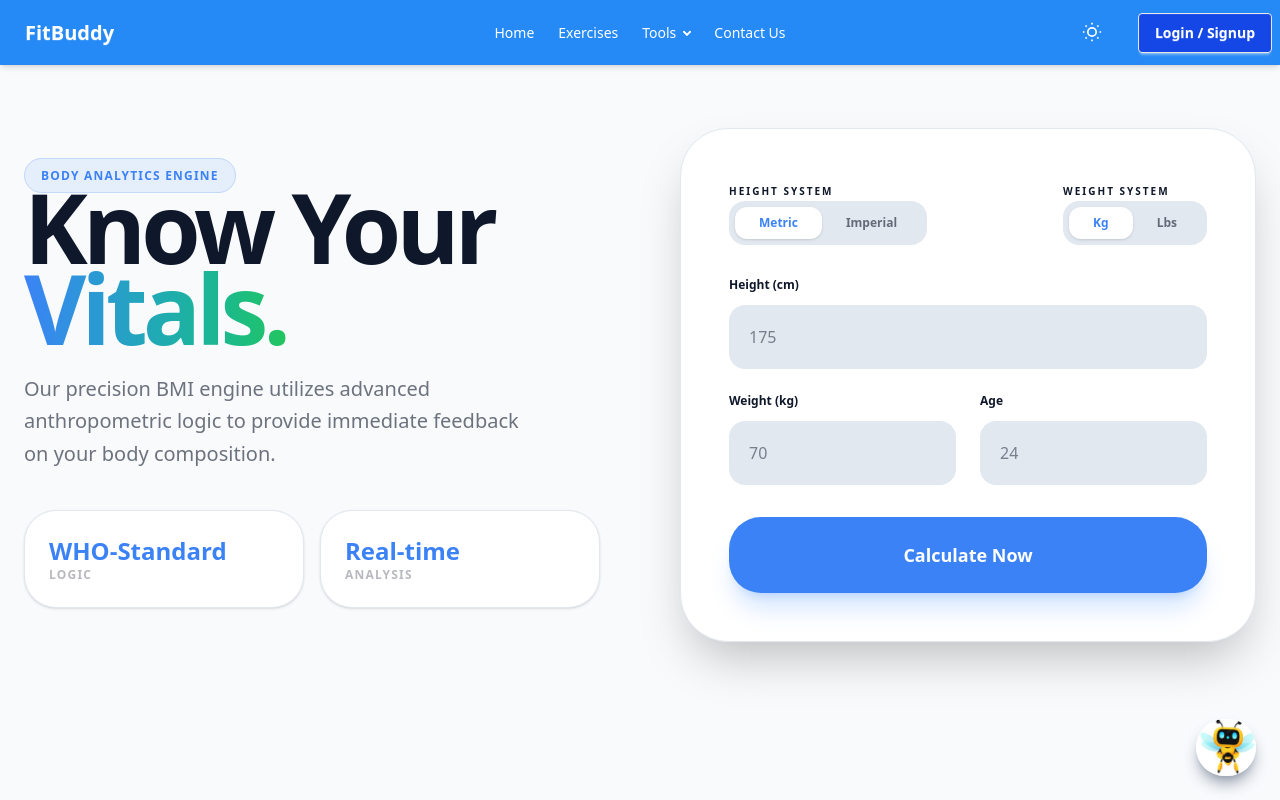
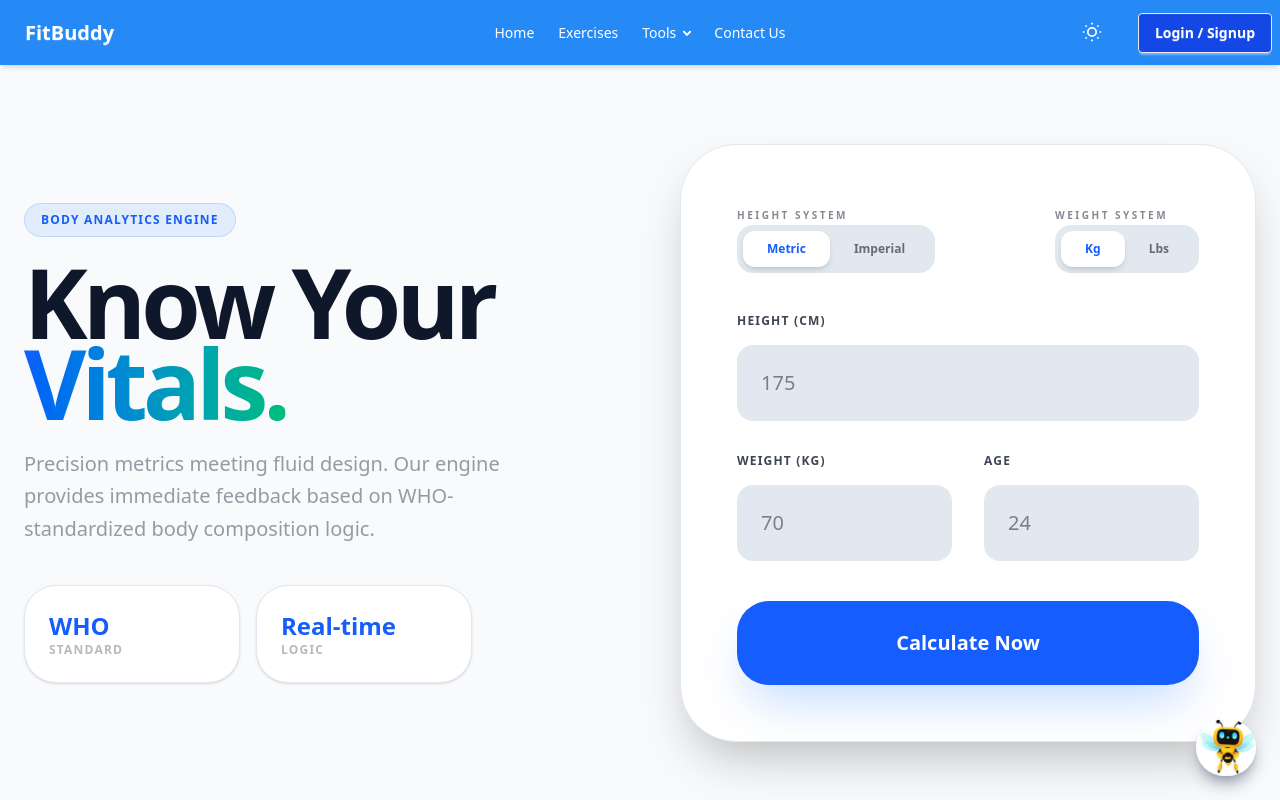
Before and after one commit to Swadhin-kar/Fit-Buddy, a React (Vite) app in the folder Frontend/: page /bmi-calculator in a window 1280 px wide. Shown: the top 800 px of the page. Built offline with nearby package versions, Linux system fonts and the light colour scheme; no server answers.

Commit message:
fix: bmi page underflow issue

```diff
--- a/Frontend/src/pages/Bmi.jsx
+++ b/Frontend/src/pages/Bmi.jsx
@@ -1,6 +1,10 @@
-import { useState } from "react";
+import React, { useState } from "react";
 import { motion, AnimatePresence } from "framer-motion";
 import toast from "react-hot-toast";
+
+// Premium transition configuration
+const smoothTransition = { duration: 1.2, ease: [0.22, 1, 0.36, 1] };
+const springTransition = { type: "spring", stiffness: 50, damping: 15 };
 
 const Bmi = () => {
   const [formData, setFormData] = useState({
@@ -11,233 +15,260 @@ const Bmi = () => {
   const [isMeter, setIsMeter] = useState(true);
   const [isKg, setIsKg] = useState(true);
 
-  const handleSubmit = (e) => {
-    e.preventDefault();
-    let height, weight;
-
-    // Height Calculation
-    if (!isMeter) {
-      const ft = Number(formData.ft) || 0;
-      const inches = Number(formData.in) || 0;
-      height = ((ft * 12) + inches) * 2.54;
-    } else {
-      height = Number(formData.height);
-    }
-
-    if (height <= 0) {
-      toast.error("Please enter a valid height.");
-      return;
-    }
-
-    // Weight Calculation
-    weight = Number(formData.weight);
-    if (!weight || weight <= 0) {
-      toast.error("Please enter a valid weight.");
-      return;
-    }
-
-    if (!isKg) weight *= 0.453592; // Precise lb to kg conversion
-
-    const bmi = weight / ((height / 100) ** 2);
-    setBmiResult(bmi);
-  };
-
   const handleChange = (e) => {
     const { name, value } = e.target;
     setFormData((prev) => ({ ...prev, [name]: value }));
   };
 
+  const handleSubmit = (e) => {
+    e.preventDefault();
+    let h = Number(formData.height);
+    let w = Number(formData.weight);
+
+    // Normalizing Height to cm
+    if (!isMeter) {
+      const feet = Number(formData.ft) || 0;
+      const inches = Number(formData.in) || 0;
+      h = ((feet * 12) + inches) * 2.54;
+    }
+
+    if (h <= 0 || !w || w <= 0) {
+      toast.error("Please enter valid metrics.");
+      return;
+    }
+
+    // Normalizing Weight to both units for display
+    const weightInKg = isKg ? w : w * 0.453592;
+    const weightInLbs = isKg ? w * 2.20462 : w;
+
+    const bmiValue = weightInKg / ((h / 100) ** 2);
+
+    setBmiResult({
+      value: bmiValue,
+      kg: weightInKg.toFixed(1),
+      lbs: weightInLbs.toFixed(1)
+    });
+  };
+
   const getHealthMetadata = (bmi) => {
     if (!bmi) return null;
-    if (bmi < 18.5) return { label: "Underweight", color: "text-blue-500", barColor: "bg-blue-500", advice: "Consider nutrient-dense meals.", icon: "🧬" };
-    if (bmi < 24.9) return { label: "Healthy", color: "text-secondary", barColor: "bg-[rgb(var(--secondary))]", advice: "Perfect balance maintained!", icon: "✨" };
-    if (bmi < 29.9) return { label: "Overweight", color: "text-orange-500", barColor: "bg-orange-500", advice: "Try increasing daily steps.", icon: "🏃" };
-    return { label: "Obese", color: "text-red-500", barColor: "bg-red-500", advice: "Consult a health professional.", icon: "⚠️" };
+    if (bmi < 18.5) return { label: "Underweight", color: "text-blue-500", barColor: "bg-blue-500", advice: "Focus on nutrient-dense meals." };
+    if (bmi < 24.9) return { label: "Healthy", color: "text-emerald-500", barColor: "bg-emerald-500", advice: "Perfect balance maintained!" };
+    if (bmi < 29.9) return { label: "Overweight", color: "text-orange-500", barColor: "bg-orange-500", advice: "Try increasing daily activity." };
+    return { label: "Obese", color: "text-red-500", barColor: "bg-red-500", advice: "Consult a health professional." };
   };
 
-  const health = getHealthMetadata(bmiResult);
+  const health = getHealthMetadata(bmiResult?.value);
 
   return (
-    <div className="min-h-screen w-full bg-[rgb(var(--body-color))] text-[rgb(var(--text-primary))] transition-colors duration-500">
-      <main className="max-w-7xl mx-auto px-6 py-16 lg:py-32 grid lg:grid-cols-2 gap-20 items-center">
+    <div className="min-h-screen w-full bg-[rgb(var(--body-color))] text-[rgb(var(--text-primary))] overflow-x-hidden transition-colors duration-1000 mt-12 pb-20">
+      <main className="max-w-7xl mx-auto px-6 py-12 lg:py-24 grid lg:grid-cols-2 gap-12 lg:gap-20 items-center">
 
-        {/* LEFT: CONTENT & BRANDING */}
+        {/* LEFT: BRANDING & HEADLINE */}
         <motion.div
-          initial={{ opacity: 0, x: -50 }}
+          initial={{ opacity: 0, x: -60 }}
           animate={{ opacity: 1, x: 0 }}
+          transition={smoothTransition}
           className="space-y-10"
         >
           <div className="space-y-6">
-            <span className="px-4 py-2 rounded-full bg-[rgb(var(--primary)/0.1)] text-[rgb(var(--primary))] font-bold text-xs tracking-widest border border-[rgb(var(--primary)/0.2)]">
+            <motion.span
+              initial={{ opacity: 0, y: 10 }}
+              animate={{ opacity: 1, y: 0 }}
+              transition={{ ...smoothTransition, delay: 0.2 }}
+              className="inline-block px-4 py-2 rounded-full bg-blue-500/10 text-blue-600 font-bold text-xs tracking-widest border border-blue-500/20"
+            >
               BODY ANALYTICS ENGINE
-            </span>
+            </motion.span>
             <h1 className="text-6xl lg:text-8xl font-black tracking-tighter leading-[0.85]">
               Know Your <br />
-              <span className="text-transparent bg-clip-text bg-gradient-to-r from-[rgb(var(--primary))] to-[rgb(var(--secondary))]">
+              <span className="text-transparent bg-clip-text bg-gradient-to-r from-blue-600 to-emerald-500">
                 Vitals.
               </span>
             </h1>
-            <p className="text-[rgb(var(--text-muted))] text-xl max-w-lg leading-relaxed">
-              Our precision BMI engine utilizes advanced anthropometric logic to provide immediate feedback on your body composition.
+            <p className="text-[rgb(var(--text-muted))] text-xl max-w-lg leading-relaxed opacity-70">
+              Precision metrics meeting fluid design. Our engine provides immediate feedback based on WHO-standardized body composition logic.
             </p>
           </div>
 
-          <div className="grid grid-cols-2 gap-4">
-            {[
-              { val: "WHO-Standard", label: "Logic" },
-              { val: "Real-time", label: "Analysis" }
-            ].map((stat, i) => (
-              <div key={i} className="p-6 rounded-[2rem] bg-[rgb(var(--card-depth-0))] border border-[rgb(var(--card-depth-1))] shadow-sm">
-                <div className="text-[rgb(var(--primary))] text-2xl font-black">{stat.val}</div>
-                <div className="text-[rgb(var(--text-dim))] text-xs uppercase font-bold tracking-widest">{stat.label}</div>
-              </div>
+          <div className="grid grid-cols-2 gap-4 max-w-md">
+            {[{ v: "WHO", l: "Standard" }, { v: "Real-time", l: "Logic" }].map((item, i) => (
+              <motion.div
+                key={i}
+                initial={{ opacity: 0, scale: 0.9 }}
+                animate={{ opacity: 1, scale: 1 }}
+                transition={{ ...smoothTransition, delay: 0.4 + i * 0.1 }}
+                className="p-6 rounded-[2rem] bg-[rgb(var(--card-depth-0))] border border-[rgb(var(--card-depth-1))] shadow-sm"
+              >
+                <div className="text-blue-600 text-2xl font-black">{item.v}</div>
+                <div className="text-[rgb(var(--text-dim))] text-xs uppercase font-bold tracking-widest">{item.l}</div>
+              </motion.div>
             ))}
           </div>
         </motion.div>
 
-        {/* RIGHT: THE CALCULATOR CARD */}
-        <div className="relative">
-          {/* Decorative Background Blur */}
-          <div className="absolute -inset-10 bg-gradient-to-tr from-[rgb(var(--primary)/0.1)] to-[rgb(var(--secondary)/0.1)] blur-3xl -z-10 rounded-full" />
+        {/* RIGHT: THE CALCULATOR */}
+        <motion.div
+          layout
+          initial={{ opacity: 0, scale: 0.95 }}
+          animate={{ opacity: 1, scale: 1 }}
+          transition={smoothTransition}
+          className="relative w-full"
+        >
+          <div className="absolute -inset-6 bg-gradient-to-tr from-blue-500/10 to-emerald-500/10 blur-[100px] -z-10 rounded-full opacity-50" />
 
           <motion.div
-            initial={{ opacity: 0, scale: 0.9 }}
-            animate={{ opacity: 1, scale: 1 }}
-            className="bg-[rgb(var(--card-depth-0))] border border-[rgb(var(--card-depth-1))] rounded-[3rem] p-8 lg:p-12 shadow-2xl relative overflow-hidden"
+            layout
+            className="bg-[rgb(var(--card-depth-0))] border border-[rgb(var(--card-depth-1))] rounded-[3.5rem] p-8 lg:p-14 shadow-2xl relative"
           >
-            <form onSubmit={handleSubmit} className="space-y-8">
-
-              {/* Unit Toggles */}
-              <div className="flex flex-wrap gap-4 justify-between items-end">
-                <div className="space-y-2">
-                  <label className="text-[10px] font-black uppercase tracking-[0.2em] text-[rgb(var(--text-primary))]">Height System</label>
+            <form onSubmit={handleSubmit} className="space-y-10">
+              {/* Unit Selectors */}
+              <div className="flex flex-wrap gap-8 justify-between">
+                <div className="space-y-4">
+                  <label className="text-[10px] font-black uppercase tracking-[0.25em] opacity-50">Height System</label>
                   <div className="flex bg-[rgb(var(--card-depth-1))] p-1.5 rounded-2xl">
-                    {['Metric', 'Imperial'].map((unit) => (
+                    {['Metric', 'Imperial'].map((u) => (
                       <button
-                        key={unit}
-                        type="button"
-                        onClick={() => setIsMeter(unit === 'Metric')}
-                        className={`px-6 py-2 rounded-xl text-xs font-bold transition-all ${
-                          (unit === 'Metric' && isMeter) || (unit === 'Imperial' && !isMeter)
-                            ? 'bg-[rgb(var(--card-depth-0))] text-[rgb(var(--primary))] shadow-sm'
-                            : 'text-[rgb(var(--text-muted))]'
+                        key={u} type="button" onClick={() => setIsMeter(u === 'Metric')}
+                        className={`px-6 py-2.5 rounded-xl text-xs font-bold transition-all duration-500 ${
+                          (u === 'Metric' && isMeter) || (u === 'Imperial' && !isMeter)
+                            ? 'bg-[rgb(var(--card-depth-0))] text-blue-600 shadow-md' : 'text-[rgb(var(--text-muted))]'
                         }`}
                       >
-                        {unit}
+                        {u}
                       </button>
                     ))}
                   </div>
                 </div>
 
-                <div className="space-y-2">
-                  <label className="text-[10px] font-black uppercase tracking-[0.2em] text-[rgb(var(--text-primary))]">Weight System</label>
+                <div className="space-y-4">
+                  <label className="text-[10px] font-black uppercase tracking-[0.25em] opacity-50">Weight System</label>
                   <div className="flex bg-[rgb(var(--card-depth-1))] p-1.5 rounded-2xl">
-                    {['Kg', 'Lbs'].map((unit) => (
+                    {['Kg', 'Lbs'].map((u) => (
                       <button
-                        key={unit}
-                        type="button"
-                        onClick={() => setIsKg(unit === 'Kg')}
-                        className={`px-6 py-2 rounded-xl text-xs font-bold transition-all ${
-                          (unit === 'Kg' && isKg) || (unit === 'Lbs' && !isKg)
-                            ? 'bg-[rgb(var(--card-depth-0))] text-[rgb(var(--primary))] shadow-sm'
-                            : 'text-[rgb(var(--text-muted))]'
+                        key={u} type="button" onClick={() => setIsKg(u === 'Kg')}
+                        className={`px-6 py-2.5 rounded-xl text-xs font-bold transition-all duration-500 ${
+                          (u === 'Kg' && isKg) || (u === 'Lbs' && !isKg)
+                            ? 'bg-[rgb(var(--card-depth-0))] text-blue-600 shadow-md' : 'text-[rgb(var(--text-muted))]'
                         }`}
                       >
-                        {unit}
+                        {u}
                       </button>
                     ))}
                   </div>
                 </div>
               </div>
 
-              {/* Input Fields */}
-              <div className="space-y-6">
+              {/* Dynamic Inputs */}
+              <div className="space-y-8">
                 <AnimatePresence mode="wait">
                   {isMeter ? (
-                    <motion.div key="metric" initial={{ opacity: 0, y: 10 }} animate={{ opacity: 1, y: 0 }} exit={{ opacity: 0, y: -10 }}>
-                      <label className="block text-xs font-bold mb-3">Height (cm)</label>
+                    <motion.div key="m" initial={{ opacity: 0, y: 10 }} animate={{ opacity: 1, y: 0 }} exit={{ opacity: 0, y: -10 }} transition={{ duration: 0.5 }}>
+                      <label className="block text-xs font-bold mb-4 uppercase tracking-widest opacity-80">Height (cm)</label>
                       <input
                         type="number" name="height" value={formData.height} onChange={handleChange}
-                        className="w-full bg-[rgb(var(--card-depth-1))] border-none rounded-2xl p-5 focus:ring-2 focus:ring-[rgb(var(--primary))] transition-all outline-none"
+                        className="w-full bg-[rgb(var(--card-depth-1))] border-none rounded-2xl p-6 focus:ring-2 focus:ring-blue-500 outline-none text-xl font-medium transition-all"
                         placeholder="175" required
                       />
                     </motion.div>
                   ) : (
-                    <motion.div key="imperial" initial={{ opacity: 0, y: 10 }} animate={{ opacity: 1, y: 0 }} exit={{ opacity: 0, y: -10 }} className="grid grid-cols-2 gap-4">
+                    <motion.div key="i" initial={{ opacity: 0, y: 10 }} animate={{ opacity: 1, y: 0 }} exit={{ opacity: 0, y: -10 }} transition={{ duration: 0.5 }} className="grid grid-cols-2 gap-4">
                       <div>
-                        <label className="block text-xs font-bold mb-3">Feet</label>
-                        <input type="number" name="ft" value={formData.ft} onChange={handleChange} className="w-full bg-[rgb(var(--card-depth-1))] border-none rounded-2xl p-5 focus:ring-2 focus:ring-[rgb(var(--primary))] outline-none" placeholder="5" />
+                        <label className="block text-xs font-bold mb-4 uppercase opacity-80">Feet</label>
+                        <input type="number" name="ft" value={formData.ft} onChange={handleChange} className="w-full bg-[rgb(var(--card-depth-1))] rounded-2xl p-6 outline-none text-xl font-medium" placeholder="5" />
                       </div>
                       <div>
-                        <label className="block text-xs font-bold mb-3">Inches</label>
-                        <input type="number" name="in" value={formData.in} onChange={handleChange} className="w-full bg-[rgb(var(--card-depth-1))] border-none rounded-2xl p-5 focus:ring-2 focus:ring-[rgb(var(--primary))] outline-none" placeholder="9" />
+                        <label className="block text-xs font-bold mb-4 uppercase opacity-80">Inches</label>
+                        <input type="number" name="in" value={formData.in} onChange={handleChange} className="w-full bg-[rgb(var(--card-depth-1))] rounded-2xl p-6 outline-none text-xl font-medium" placeholder="9" />
                       </div>
                     </motion.div>
                   )}
                 </AnimatePresence>
 
-                <div className="grid grid-cols-2 gap-6">
+                <div className="grid grid-cols-2 gap-8">
                   <div>
-                    <label className="block text-xs font-bold mb-3">Weight ({isKg ? 'kg' : 'lbs'})</label>
+                    <label className="block text-xs font-bold mb-4 uppercase tracking-widest opacity-80">Weight ({isKg ? 'kg' : 'lbs'})</label>
                     <input
                       type="number" name="weight" value={formData.weight} onChange={handleChange}
-                      className="w-full bg-[rgb(var(--card-depth-1))] border-none rounded-2xl p-5 focus:ring-2 focus:ring-[rgb(var(--primary))] outline-none"
+                      className="w-full bg-[rgb(var(--card-depth-1))] border-none rounded-2xl p-6 focus:ring-2 focus:ring-blue-500 outline-none text-xl font-medium transition-all"
                       placeholder={isKg ? "70" : "154"} required
                     />
                   </div>
                   <div>
-                    <label className="block text-xs font-bold mb-3">Age</label>
-                    <input type="number" name="age" value={formData.age} onChange={handleChange} className="w-full bg-[rgb(var(--card-depth-1))] border-none rounded-2xl p-5 focus:ring-2 focus:ring-[rgb(var(--primary))] outline-none" placeholder="24" />
+                    <label className="block text-xs font-bold mb-4 uppercase tracking-widest opacity-80">Age</label>
+                    <input type="number" name="age" value={formData.age} onChange={handleChange} className="w-full bg-[rgb(var(--card-depth-1))] border-none rounded-2xl p-6 focus:ring-2 focus:ring-blue-500 outline-none text-xl font-medium" placeholder="24" />
                   </div>
                 </div>
               </div>
 
               <motion.button
                 whileHover={{ scale: 1.02 }} whileTap={{ scale: 0.98 }}
-                className="w-full py-6 bg-[rgb(var(--primary))] text-white font-black text-lg rounded-[2rem] shadow-xl shadow-blue-500/20 hover:bg-[rgb(var(--primary-hover))] transition-all"
+                className="w-full py-7 bg-blue-600 text-white font-black text-xl rounded-[2rem] shadow-2xl shadow-blue-500/30 transition-all active:bg-blue-700"
               >
                 Calculate Now
               </motion.button>
             </form>
 
-            {/* RESULTS DISPLAY */}
             <AnimatePresence>
               {bmiResult && (
                 <motion.div
                   initial={{ height: 0, opacity: 0 }}
                   animate={{ height: "auto", opacity: 1 }}
-                  className="mt-12 pt-8 border-t border-[rgb(var(--card-depth-1))]"
+                  transition={{ duration: 1.5, ease: [0.22, 1, 0.36, 1] }}
+                  className="mt-12 pt-10 border-t border-[rgb(var(--card-depth-1))] overflow-hidden"
                 >
-                  <div className="flex justify-between items-end mb-8">
+                  <div className="flex flex-col sm:flex-row justify-between items-start sm:items-end gap-6 mb-10">
                     <div>
-                      <h3 className={`text-4xl font-black ${health.color}`}>{health.label}</h3>
-                      <p className="text-[rgb(var(--text-muted))] font-medium">{health.advice}</p>
+                      <motion.h3
+                        initial={{ opacity: 0, x: -20 }} animate={{ opacity: 1, x: 0 }} transition={{ delay: 0.5 }}
+                        className={`text-5xl font-black ${health.color}`}
+                      >
+                        {health.label}
+                      </motion.h3>
+                      <p className="text-[rgb(var(--text-muted))] font-medium text-lg mt-2">{health.advice}</p>
+
+                      {/* Integrated Pound/KG display */}
+                      <motion.div
+                        initial={{ opacity: 0 }} animate={{ opacity: 0.6 }} transition={{ delay: 0.9 }}
+                        className="flex gap-4 mt-5 text-[10px] font-black uppercase tracking-[0.2em]"
+                      >
+                        <span>{bmiResult.kg} KG</span>
+                        <span className="text-blue-500">/</span>
+                        <span>{bmiResult.lbs} LBS</span>
+                      </motion.div>
                     </div>
+
                     <div className="text-right">
-                      <span className="text-6xl font-black tracking-tighter">{bmiResult.toFixed(1)}</span>
-                      <p className="text-[10px] font-bold uppercase tracking-widest text-[rgb(var(--text-dim))]">Current BMI</p>
+                      <motion.span
+                        initial={{ scale: 0.8, opacity: 0 }} animate={{ scale: 1, opacity: 1 }} transition={{ delay: 0.4, ...springTransition }}
+                        className="text-8xl font-black tracking-tighter leading-none block"
+                      >
+                        {bmiResult.value.toFixed(1)}
+                      </motion.span>
+                      <p className="text-[10px] font-black uppercase tracking-[0.3em] text-[rgb(var(--text-dim))] mt-3">BMI Index</p>
                     </div>
                   </div>
 
-                  {/* BMI Visual Bar */}
-                  <div className="relative h-4 w-full bg-[rgb(var(--card-depth-2))] rounded-full overflow-hidden">
+                  {/* Enhanced Progress Bar */}
+                  <div className="relative h-3 w-full bg-[rgb(var(--card-depth-2))] rounded-full overflow-hidden">
                     <motion.div
                       initial={{ width: 0 }}
-                      animate={{ width: `${Math.min((bmiResult / 40) * 100, 100)}%` }}
-                      className={`h-full ${health.barColor}`}
+                      animate={{ width: `${Math.min((bmiResult.value / 40) * 100, 100)}%` }}
+                      transition={{ delay: 0.6, duration: 2.2, ease: [0.16, 1, 0.3, 1] }}
+                      className={`h-full ${health.barColor} relative shadow-[0_0_15px_rgba(0,0,0,0.1)]`}
                     />
                   </div>
-                  <div className="flex justify-between mt-2 text-[10px] font-bold text-[rgb(var(--text-dim))] uppercase">
-                    <span>Underweight</span>
+                  <div className="flex justify-between mt-4 text-[9px] font-black text-[rgb(var(--text-dim))] uppercase tracking-widest opacity-50">
+                    <span>Under</span>
                     <span>Healthy</span>
-                    <span>Overweight</span>
+                    <span>Over</span>
                     <span>Obese</span>
                   </div>
                 </motion.div>
               )}
             </AnimatePresence>
           </motion.div>
-        </div>
+        </motion.div>
       </main>
     </div>
   );
```
